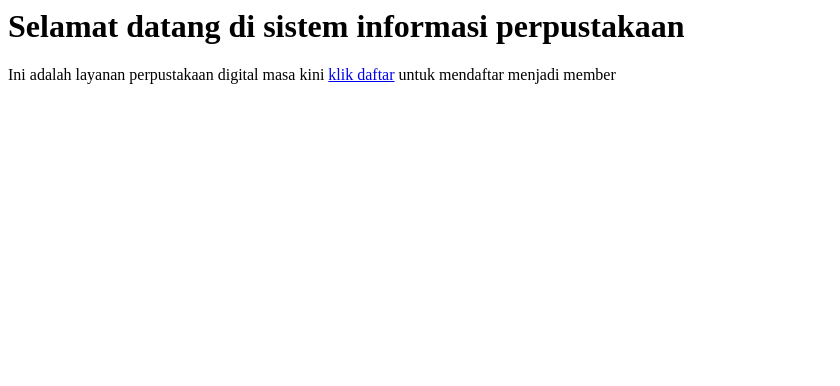
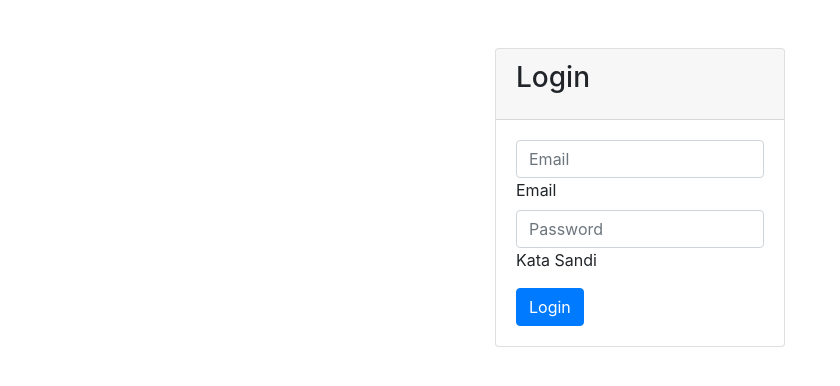
Before and after one commit to Yesterdayland/dameyo-booking_12200409, a CodeIgniter 4 app: template app/Views/halaman/login.php in a window 1280 px wide. Shown: the top 386 px of the page, without its empty margins (0-840 px from the left). Run offline with PHP 8.4 and a stand-in for CodeIgniter, Linux system fonts and the light colour scheme; the template is opened without the code that fills it, so the values that code supplies are empty; some libraries are stand-ins or nearby versions.

Commit message:
Tugas pertemuan 3

```diff
--- a/app/Config/Paths.php
+++ b/app/Config/Paths.php
@@ -25,7 +25,7 @@ class Paths
      *
      * @var string
      */
-    public $systemDirectory = __DIR__ . '/../../vendor/codeigniter4/framework/system';
+    public $systemDirectory = __DIR__ . '/../../system';
 
     /**
      * ---------------------------------------------------------------
--- a/app/Config/Routes.php
+++ b/app/Config/Routes.php
@@ -34,6 +34,7 @@ $routes->setAutoRoute(true);
 $routes->get('/', 'Home::index');
 $routes->get('/hello', 'SelamatDatang::hal_awal');
 $routes->get('/login', 'SelamatDatang::beranda_login');
+$routes->post('/login', 'Login::cekLogin');
 $routes->get('/daftar-member', 'SelamatDatang::daftar_member');
 
 /*
--- /dev/null
+++ b/app/Views/dasar_tampilan.php
@@ -0,0 +1,15 @@
+<html>
+
+<head>
+    <title></title>
+    <link href="<?= base_url('/assets/css/bootstrap.min.css') ?>" rel="stylesheet" />
+</head>
+
+<body>
+
+    <?= $this->renderSection('isiweb') ?>
+
+    <script src="<?= base_url('/assets/js/bootstrap.bundle.min.js') ?>"></script>
+</body>
+
+</html>
--- a/app/Views/halaman/daftar_member.php
+++ b/app/Views/halaman/daftar_member.php
@@ -6,4 +6,5 @@
         <h1>Hai...Kamu mau menjadi member?</h1>
         <p1>isikan data diri kamu dulu ya agar kami kenal dengan member kami</p1>
     </body>
+
 </html>
--- a/app/Views/halaman/login.php
+++ b/app/Views/halaman/login.php
@@ -1,13 +1,23 @@
-<html>
-    <head>
-        <title>Perpustakan Login</title>
-    </head>
-    <body>
-
-        <h1>Selamat datang di sistem informasi perpustakaan</h1>
-        <p>
-            Ini adalah layanan perpustakaan digital masa kini
-            <a href="<?=base_url('/daftar-member')?>">klik daftar</a> untuk mendaftar menjadi member
-        </p>
-    </body>
-</html>
+<?= $this->extend('dasar_tampilan'); ?>
+<?= $this->section('isiweb') ?>
+<form method="POST" action="<?= base_url('/login') ?>">
+    <div class="container col-md-3">
+        <div class="card mt-5">
+            <div class="card-header">
+                <h3 class="card-title">Login</h3>
+            </div>
+            <div class="card-body">
+                <div class="form-floating">
+                    <input id="txtEmail" class="form-control" placeholder="Email" type="text" name="email" />
+                    <label for="txtEmail">Email</label>
+                </div>
+                <div class="form-floating">
+                    <input id="txtPass" class="form-control" placeholder="Password" type="password" name="sandi" />
+                    <label for="txtPass">Kata Sandi</label>
+                </div>
+                <button class="btn btn-primary mt-2">Login</button>
+            </div>
+        </div>
+    </div>
+</form>
+<?= $this->endSection() ?>
```
Also changed, not shown: app/Controllers/Home.php (+9 -3 lines), app/Controllers/Login.php (added, +13 -0 lines), composer.json (+18 -11 lines), README.md, app/Controllers/BaseController.php (line endings or trailing spaces), 1 other file.
